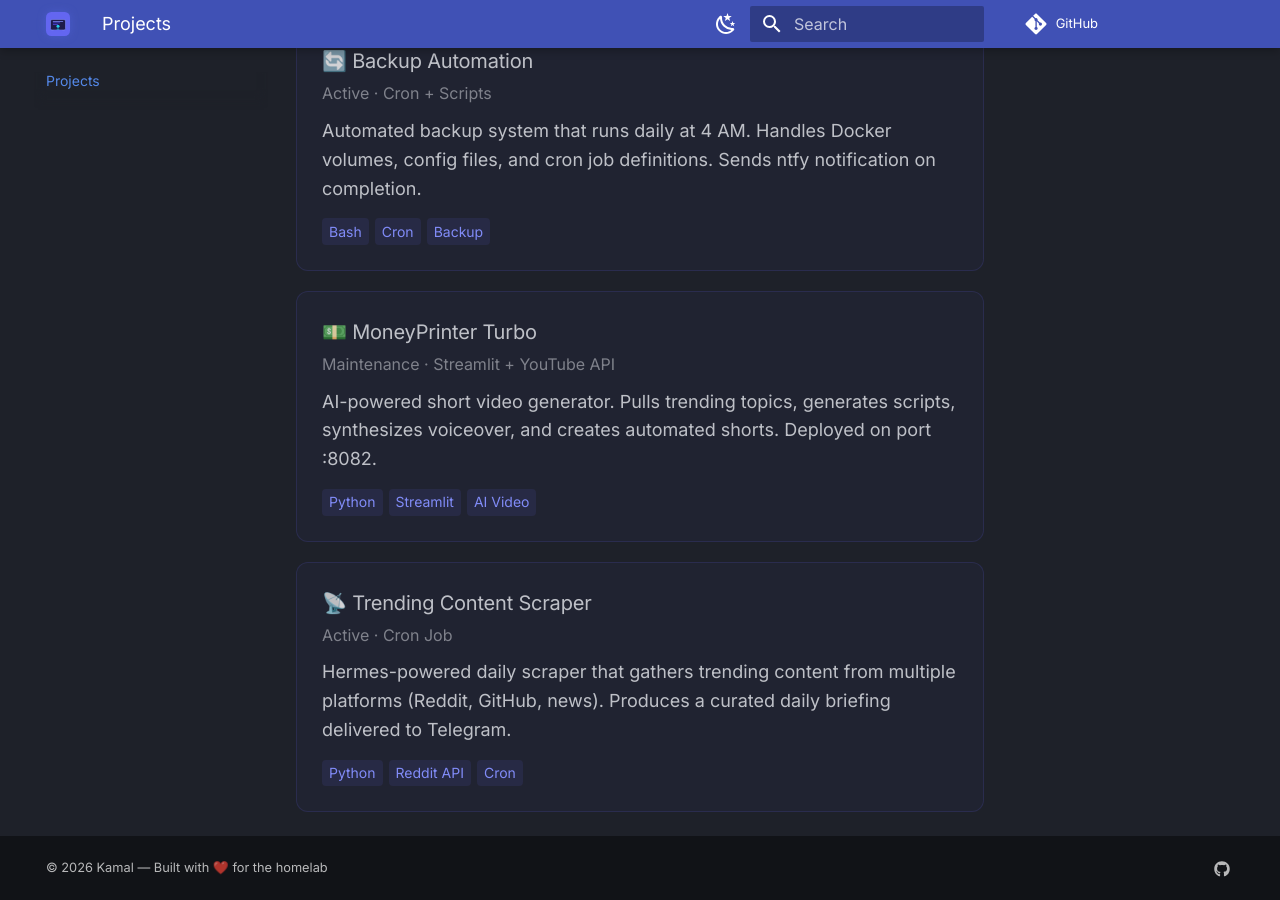
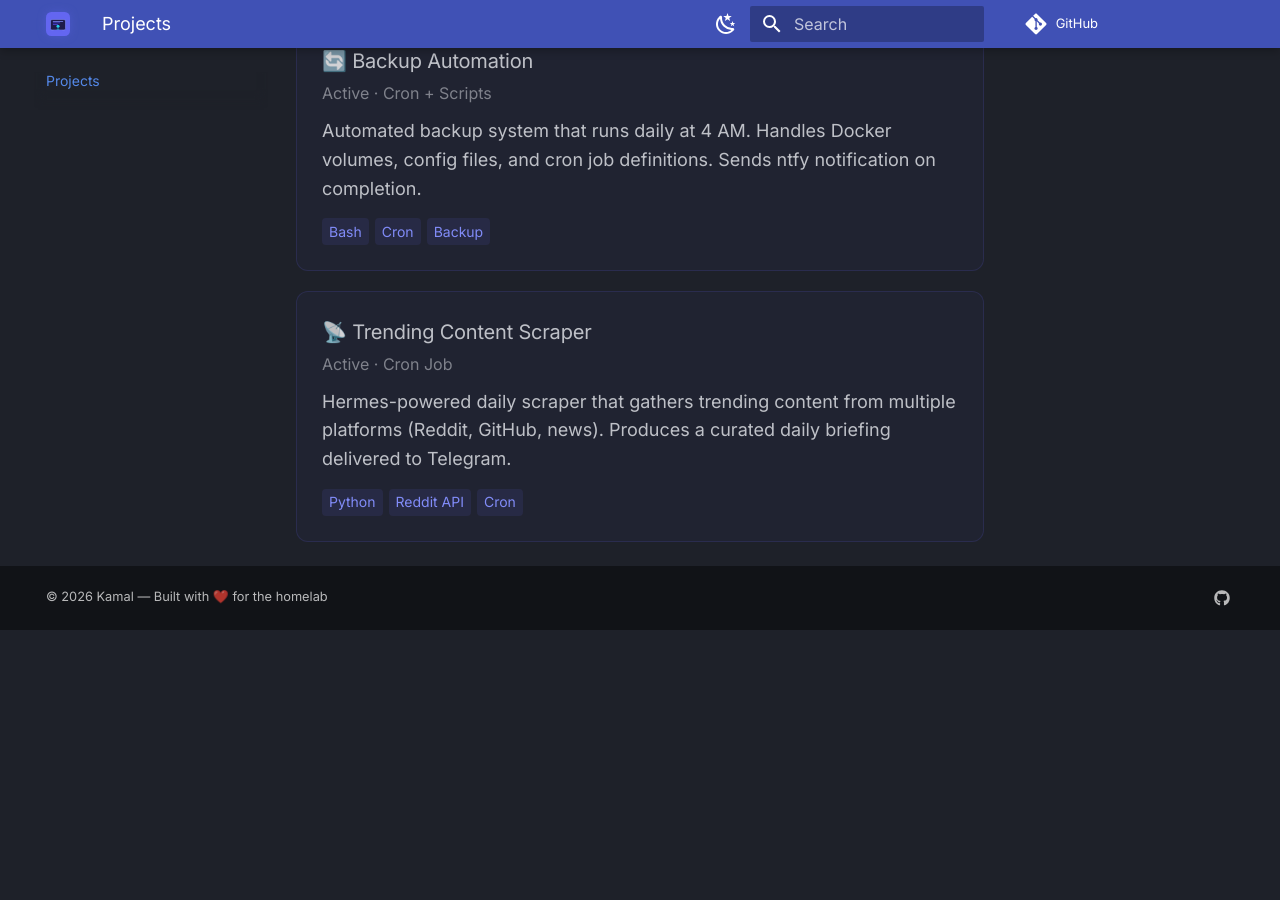
Before and after one commit to kamalcr7/server-docs-public, an MkDocs documentation site: the page built from docs/projects.md, in a window 1280 px wide and 900 px high, scrolled down 1335 px. Built offline with MkDocs 1.6.1 and Material for MkDocs 9.7.7, drawn with Linux system fonts in a browser that asks for light colours; comment, search, counter and statistics services are not loaded; after the commit the page ends 1965 px from its top, so only the background shows below that.

Commit message:
Remove MoneyPrinter from projects listing

```diff
--- a/docs/projects.md
+++ b/docs/projects.md
@@ -60,17 +60,6 @@ Things I've built and run on this server.
 </div>
 
 <div class="project-card">
-  <h3>💵 MoneyPrinter Turbo</h3>
-  <div class="meta">Maintenance · Streamlit + YouTube API</div>
-  <p>AI-powered short video generator. Pulls trending topics, generates scripts, synthesizes voiceover, and creates automated shorts. Deployed on port :8082.</p>
-  <div class="tags">
-    <span class="tag">Python</span>
-    <span class="tag">Streamlit</span>
-    <span class="tag">AI Video</span>
-  </div>
-</div>
-
-<div class="project-card">
   <h3>📡 Trending Content Scraper</h3>
   <div class="meta">Active · Cron Job</div>
   <p>Hermes-powered daily scraper that gathers trending content from multiple platforms (Reddit, GitHub, news). Produces a curated daily briefing delivered to Telegram.</p>
```
